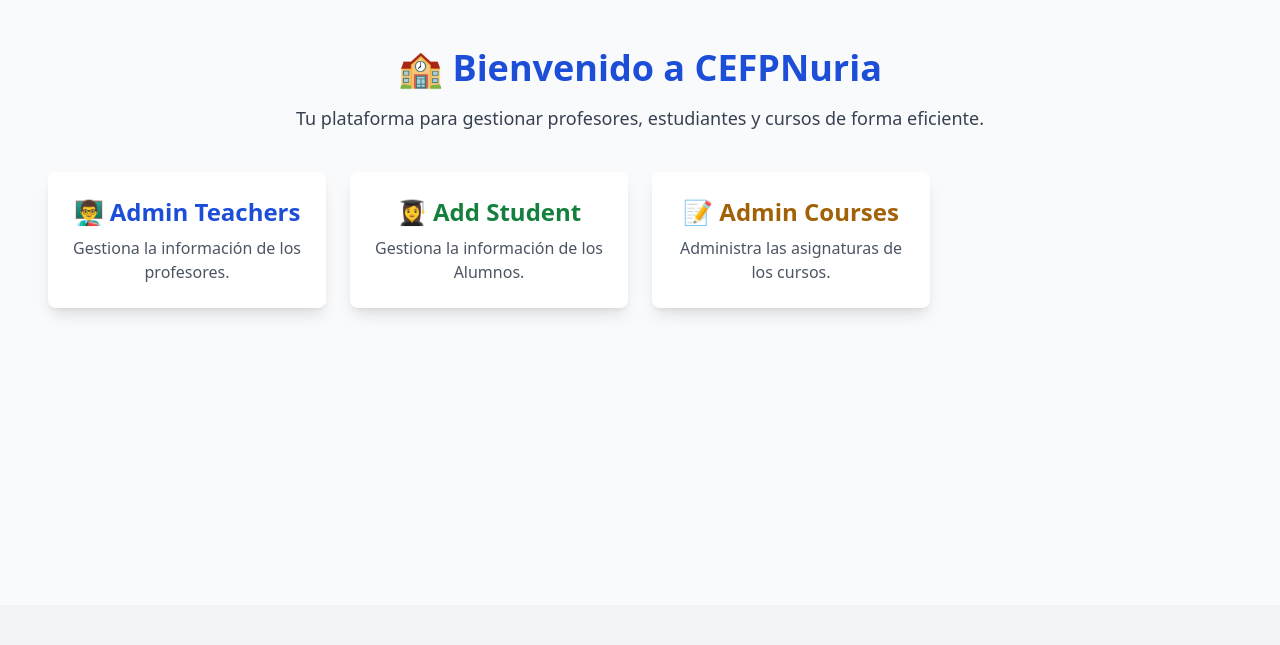
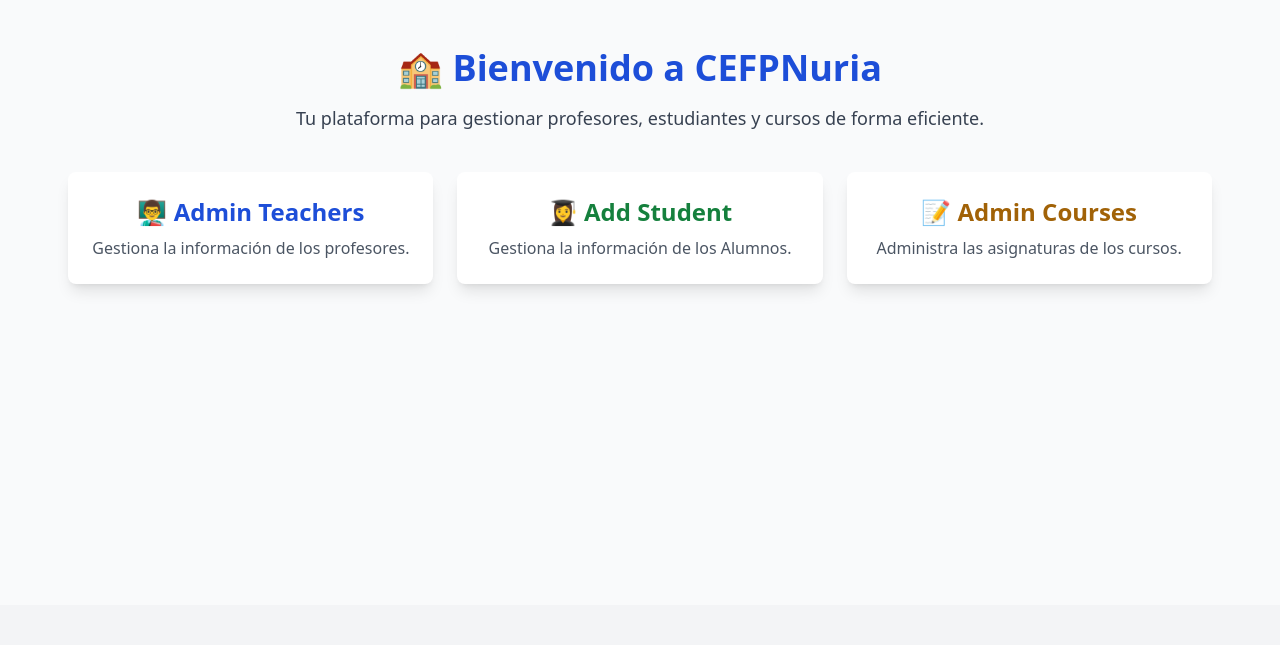
Before and after one commit to ACaliz1/OOP1, a PHP site: page / in a window 1280 px wide. Shown: the part 87-732 px from the top of the page. Run offline with PHP 8.4, Linux system fonts and the light colour scheme; data that the repository does not hold is empty; some libraries are stand-ins or nearby versions.

Commit message:
Front fix.

```diff
--- a/src/views/home.view.php
+++ b/src/views/home.view.php
@@ -6,7 +6,10 @@
         <p class="text-lg text-gray-700">Tu plataforma para gestionar profesores, estudiantes y cursos de forma eficiente.</p>
     </div>
 
-    <div class="mt-10 grid grid-cols-1 sm:grid-cols-2 lg:grid-cols-4 gap-6">
+    <!-- Contenedor centrado -->
+    <div class="mt-10 flex justify-center">
+        <!-- Grid centrada y ajustada -->
+        <div class="grid grid-cols-1 sm:grid-cols-2 lg:grid-cols-3 gap-6">
             <!-- Card: Admin Teachers -->
             <a href="/teacher" class="block bg-white rounded-lg shadow-lg p-6 hover:shadow-xl transition transform hover:scale-105 text-center">
                 <h2 class="text-2xl font-bold text-blue-700 mb-2">👨‍🏫 Admin Teachers</h2>
@@ -18,6 +21,7 @@
                 <h2 class="text-2xl font-bold text-green-700 mb-2">👩‍🎓 Add Student</h2>
                 <p class="text-gray-600">Gestiona la información de los Alumnos.</p>
             </a>
+
             <!-- Card: Admin Courses -->
             <a href="/course" class="block bg-white rounded-lg shadow-lg p-6 hover:shadow-xl transition transform hover:scale-105 text-center">
                 <h2 class="text-2xl font-bold text-yellow-700 mb-2">📝 Admin Courses</h2>
@@ -25,5 +29,6 @@
             </a>
         </div>
     </div>
+</div>
 
 <?php require VIEWS . "/partials/footer.view.php";?>
```
Lines whose indentation alone changed are shown as unchanged.
